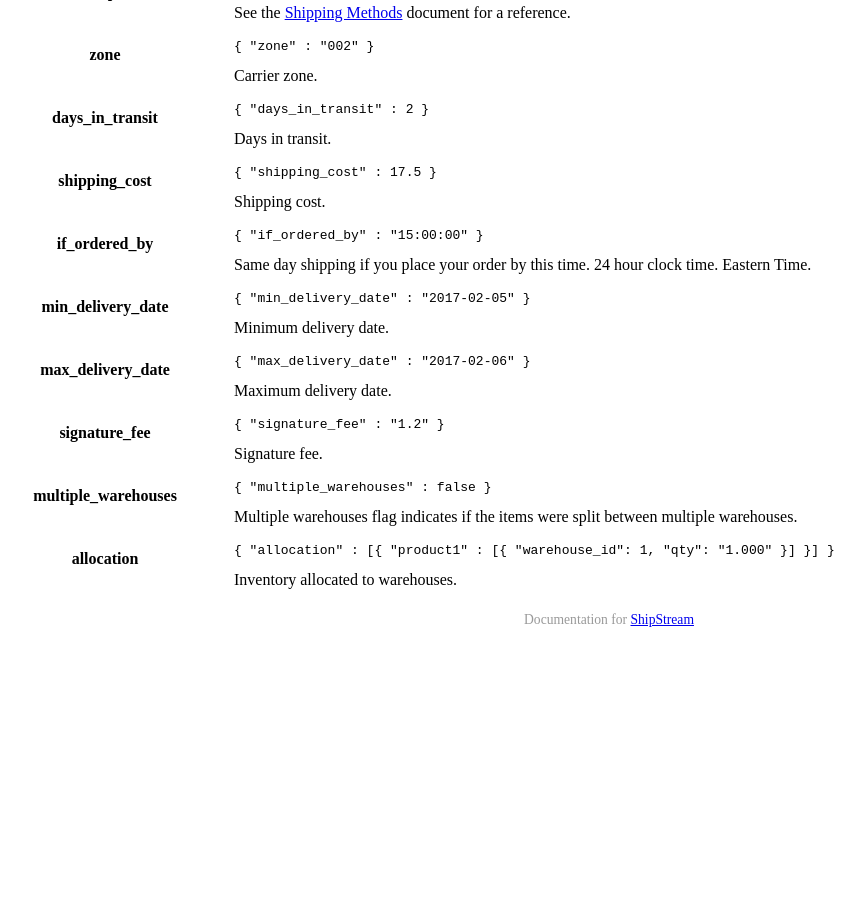
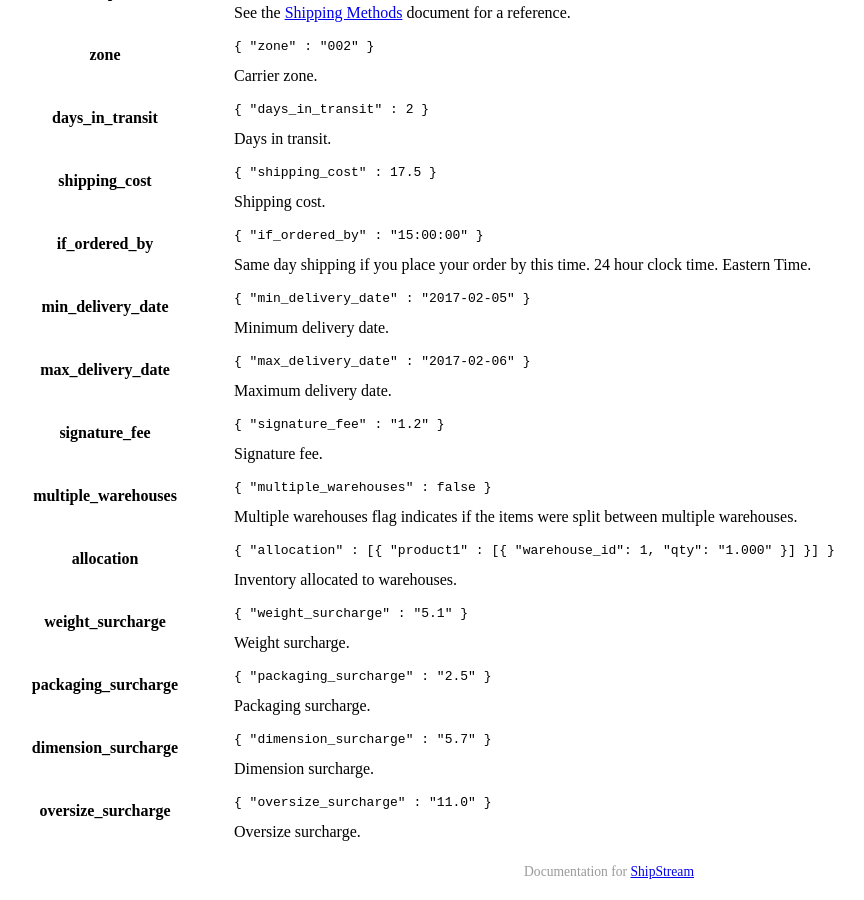
Before and after one commit to ShipStream/shipstream.github.io, a Jekyll site: the page built from _posts/2014-07-30-rate.md, in a window 1280 px wide and 900 px high, scrolled down 5045 px. Shown: the whole window, without its empty margins (31-895 px from the left). Built offline with Jekyll 4.4.1, drawn with Linux system fonts in a browser that asks for light colours; a style sheet for code colours, icons or effects is not loaded; before the commit the page ends 5693 px from its top, so only the background shows below that.

Commit message:
Add {weight|packaging|dimension|oversize}_surcharge fields to the rate API.

```diff
--- a/_posts/2014-07-30-rate.md
+++ b/_posts/2014-07-30-rate.md
@@ -397,5 +397,33 @@ An array of enabled shipping methods.
         Inventory allocated to warehouses.
     </td>
 </tr>
+<tr>
+    <th>weight_surcharge</th>
+    <td>
+        <pre><code>{ "weight_surcharge" : "5.1" }</code></pre>
+        Weight surcharge.
+    </td>
+</tr>
+<tr>
+    <th>packaging_surcharge</th>
+    <td>
+        <pre><code>{ "packaging_surcharge" : "2.5" }</code></pre>
+        Packaging surcharge.
+    </td>
+</tr>
+<tr>
+    <th>dimension_surcharge</th>
+    <td>
+        <pre><code>{ "dimension_surcharge" : "5.7" }</code></pre>
+        Dimension surcharge.
+    </td>
+</tr>
+<tr>
+    <th>oversize_surcharge</th>
+    <td>
+        <pre><code>{ "oversize_surcharge" : "11.0" }</code></pre>
+        Oversize surcharge.
+    </td>
+</tr>
 </tbody>
 </table>
```
